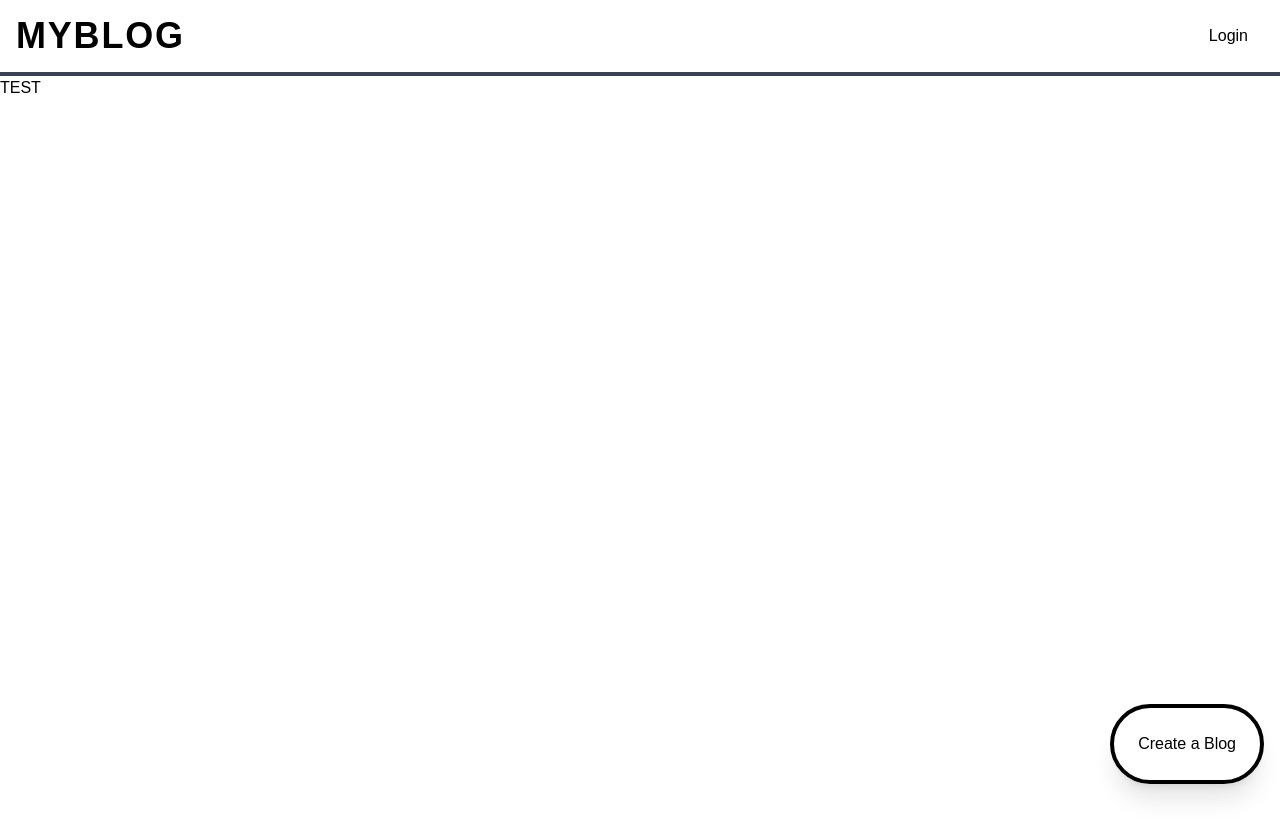
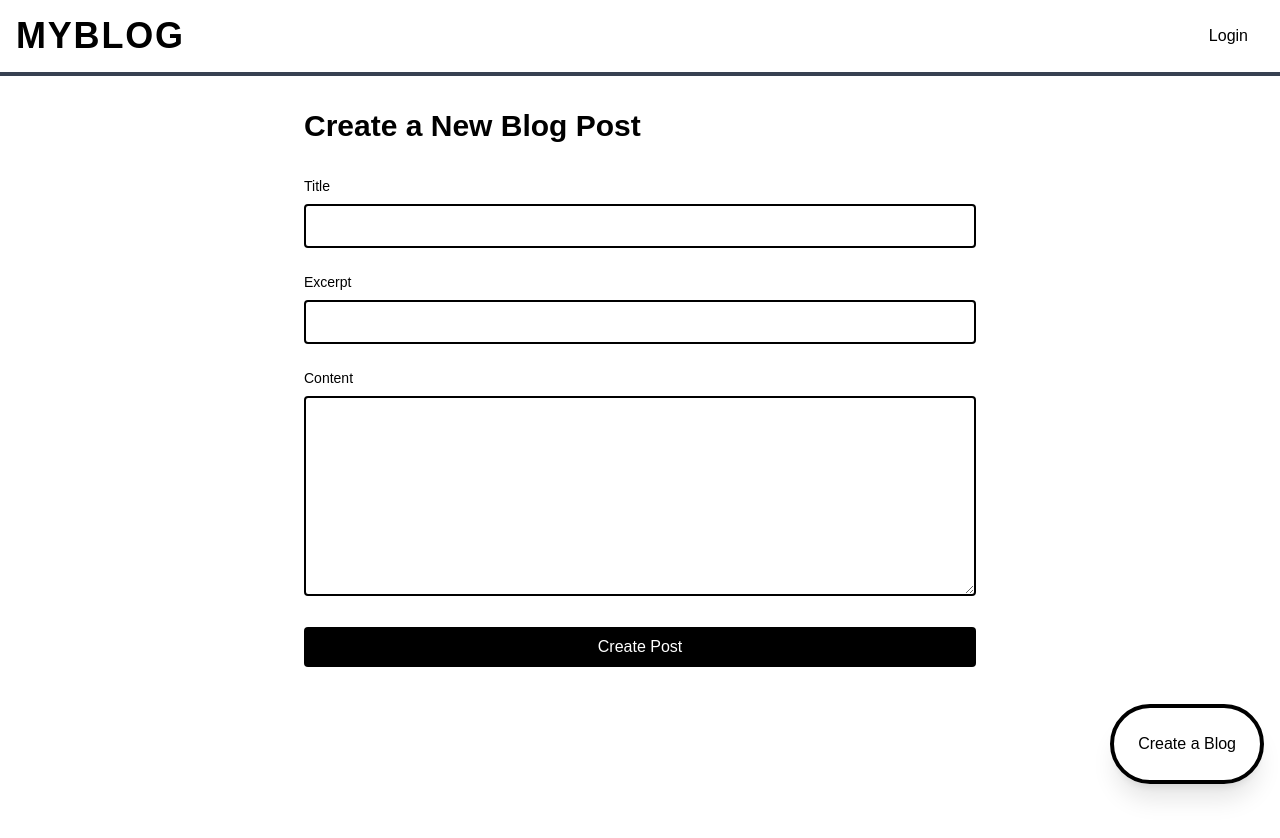
Before and after one commit to CleanerC/BlogSim, a Next.js app: page /create-blog in a window 1280 px wide. Shown: the top 838 px of the page. Before the commit the page ends 800 px from the top, so only its background shows below. Built offline with nearby package versions, Linux system fonts and the light colour scheme.

Commit message:
finished create a blog page and post/create api

```diff
--- /dev/null
+++ b/src/app/api/posts/create/route.js
@@ -0,0 +1,44 @@
+import { Prisma } from "@/lib/prisma"
+import { NextResponse } from "next/server"
+import { cookies } from "next/headers"
+
+export async function POST(req) {
+  try {
+    // Get session data from cookie
+    const sessionCookie = cookies().get("session")
+
+    if (!sessionCookie) {
+      return NextResponse.json(
+        { error: "Not authenticated" },
+        { status: 401 }
+      )
+    }
+
+    const session = JSON.parse(sessionCookie.value)
+    const { title, excerpt, content } = await req.json()
+
+    if (!title || !excerpt || !content) {
+      return NextResponse.json(
+        { error: "All fields are required" },
+        { status: 400 }
+      )
+    }
+
+    const post = await Prisma.post.create({
+      data: {
+        title,
+        author: session.name,
+        excerpt,
+        content,
+      },
+    })
+
+    return NextResponse.json({ message: "Post created successfully", post });
+  } catch (error) {
+    console.error("Failed to create post:", error)
+    return NextResponse.json(
+      { error: "Failed to create post" },
+      { status: 500 }
+    );
+  }
+}
--- a/src/app/create-blog/page.js
+++ b/src/app/create-blog/page.js
@@ -1,5 +1,103 @@
+"use client"
+
+import { useState, useEffect } from "react"
+
 export default function CreateBlog() {
-    return (
-        <header> TEST </header>
-    )
+  const [formData, setFormData] = useState({
+    title: "",
+    excerpt: "",
+    content: "",
+  })
+
+  const [author, setAuthor] = useState("");
+
+  useEffect(() => {
+    const sessionCookie = document.cookie
+      .split("; ")
+      .find((row) => row.startsWith("session="))
+
+    if (sessionCookie) {
+      const sessionData = JSON.parse(
+        decodeURIComponent(sessionCookie.split("=")[1])
+      )
+      setAuthor(sessionData.name);
+    }
+  }, []);
+
+  const handleSubmit = async (e) => {
+    e.preventDefault()
+
+    try {
+      const res = await fetch("/api/posts/create", {
+        method: "POST",
+        headers: { "Content-Type": "application/json" },
+        body: JSON.stringify({
+          ...formData,
+          author: author,
+        }),
+      })
+
+      if (res.ok) {
+        // Redirect to home page and force a refresh
+        window.location.href = "/"
+      }
+    } catch (error) {
+      console.error("Failed to create post:", error);
+    }
+  }
+
+  return (
+    <div className="min-h-screen w-4/5 mx-auto py-8">
+      <div className="max-w-2xl mx-auto">
+        <h1 className="text-3xl font-bold mb-8">Create a New Blog Post</h1>
+        {author && <p className="mb-4 text-gray-600">Posting as: {author}</p>}
+        <form onSubmit={handleSubmit} className="space-y-6">
+          <div>
+            <label className="block text-sm font-medium mb-2">Title</label>
+            <input
+              type="text"
+              value={formData.title}
+              onChange={(e) =>
+                setFormData({ ...formData, title: e.target.value })
+              }
+              className="w-full p-2 border-2 border-black rounded"
+              required
+            />
+          </div>
+
+          <div>
+            <label className="block text-sm font-medium mb-2">Excerpt</label>
+            <input
+              type="text"
+              value={formData.excerpt}
+              onChange={(e) =>
+                setFormData({ ...formData, excerpt: e.target.value })
+              }
+              className="w-full p-2 border-2 border-black rounded"
+              required
+            />
+          </div>
+
+          <div>
+            <label className="block text-sm font-medium mb-2">Content</label>
+            <textarea
+              value={formData.content}
+              onChange={(e) =>
+                setFormData({ ...formData, content: e.target.value })
+              }
+              className="w-full p-2 border-2 border-black rounded min-h-[200px]"
+              required
+            />
+          </div>
+
+          <button
+            type="submit"
+            className="w-full bg-black text-white py-2 px-4 rounded hover:bg-gray-800 transition-colors"
+          >
+            Create Post
+          </button>
+        </form>
+      </div>
+    </div>
+  );
 }
```
